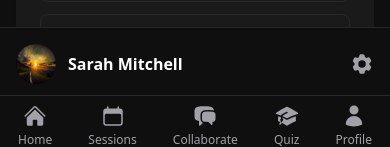
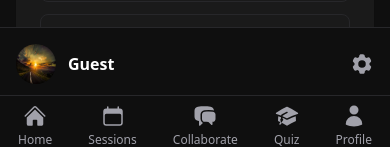
Before and after one commit to benjamindestiny/romance, a React (Vite) app in the folder frontend/: page /report in a window 390 px wide. Shown: the part 688-835 px from the top of the page. Built offline with nearby package versions, Linux system fonts and the light colour scheme.

Commit message:
fixed mobile view issue

```diff
--- a/frontend/src/components/UserIndicatorMobile.jsx
+++ b/frontend/src/components/UserIndicatorMobile.jsx
@@ -1,14 +1,26 @@
+import React, { useState, useEffect } from 'react';
 import { Cog6ToothIcon } from '@heroicons/react/24/solid';
 import { Link } from 'react-router-dom';
-import ProfilePhoto from '../assets/nature.jpg'
+import ProfilePhoto from '../assets/nature.jpg';
 
 export default function UserIndicatorMobile() {
+  const [userData, setUserData] = useState(null);
+
+  useEffect(() => {
+    // example: load from localStorage or call an API
+    const stored = localStorage.getItem('user');
+    if (stored) setUserData(JSON.parse(stored));
+  }, []);
+
+  const userName = userData?.name || 'Guest';
+  const photo = userData?.profilePic || ProfilePhoto;
+
   return (
     <div className="md:hidden fixed bottom-14 left-0 right-0 bg-dark-bg border-t border-gray-border p-4 z-10">
       <div className="flex items-center justify-between">
         <div className="flex items-center space-x-3">
-          <img src={ProfilePhoto} alt="Sarah Mitchell" className="size-10 rounded-full" />
-          <p className="font-semibold">Sarah Mitchell</p>
+          <img src={photo} alt="photo" className="size-10 rounded-full" />
+          <p className="font-semibold">{userName}</p>
         </div>
         <Link to="/settings">
           <Cog6ToothIcon className="size-6 text-text-secondary cursor-pointer" />
```
